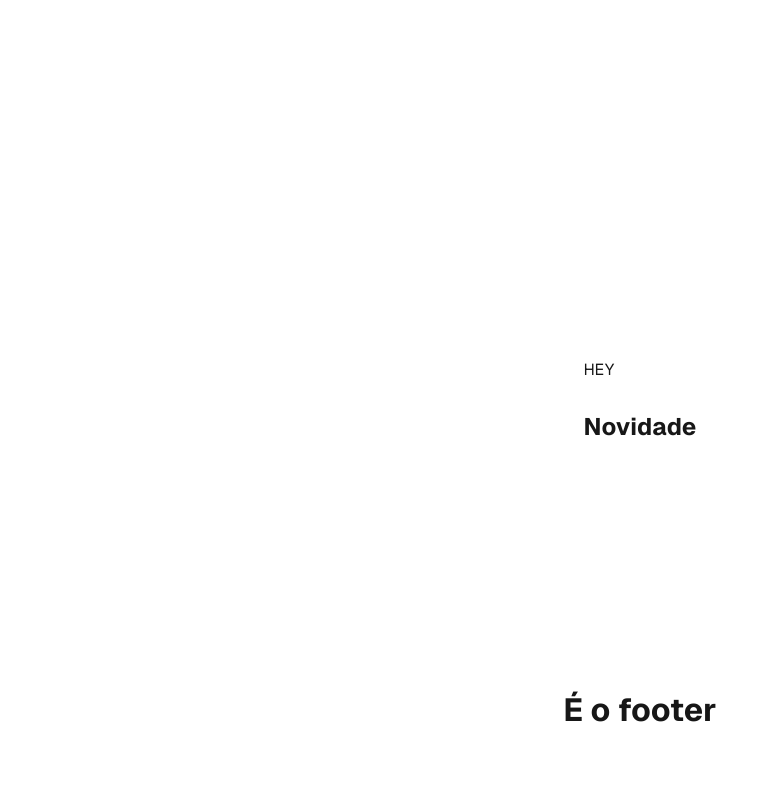
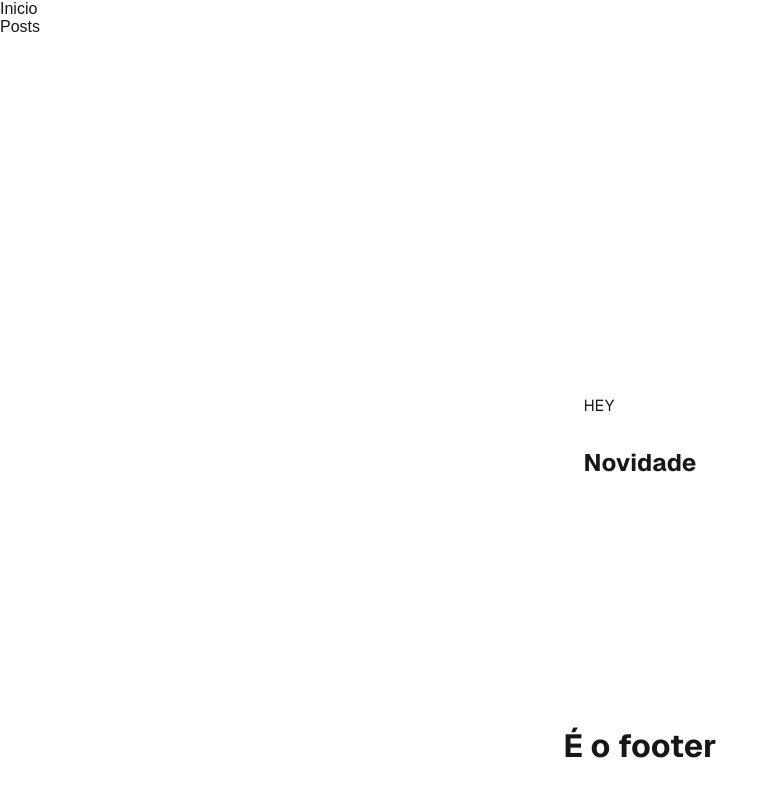
Before and after one commit to duarte99889/miniprojeto, a Next.js app in the folder miniprojetoantoniosousa/: page / in a window 1280 px wide. Shown: the top 796 px of the page, without its empty margins (0-778 px from the left). Built offline with nearby package versions, Linux system fonts and the light colour scheme.

Commit message:
adição pasta components e  Navbar

```diff
--- /dev/null
+++ b/miniprojetoantoniosousa/src/app/components/Navbar.tsx
@@ -0,0 +1,10 @@
+export default function Navbar () {
+        return (
+<nav>
+    <ul>
+        <li> Inicio </li>
+        <li> Posts </li>
+    </ul>
+</nav>
+                    )
+}
--- a/miniprojetoantoniosousa/src/app/layout.tsx
+++ b/miniprojetoantoniosousa/src/app/layout.tsx
@@ -1,6 +1,7 @@
 import type { Metadata } from "next";
 import localFont from "next/font/local";
 import "./globals.css";
+import Navbar from "./components/Navbar";
 
 const geistSans = localFont({
   src: "./fonts/GeistVF.woff",
@@ -26,6 +27,7 @@ export default function RootLayout({
   return (
     <html lang="en">
       <body className={`${geistSans.variable} ${geistMono.variable}`}>
+        <Navbar></Navbar>
         {children}
       </body>
     </html>
```
